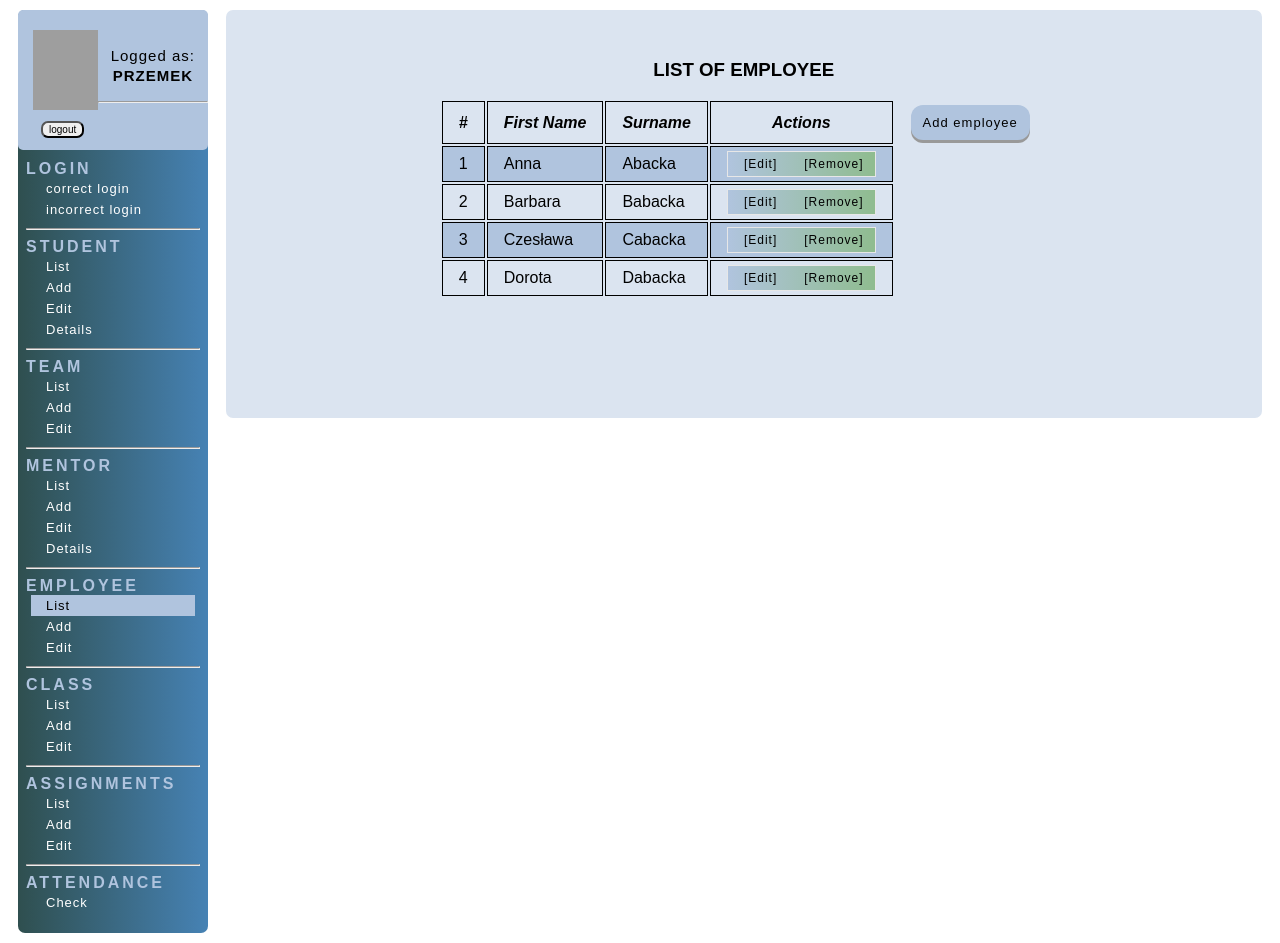
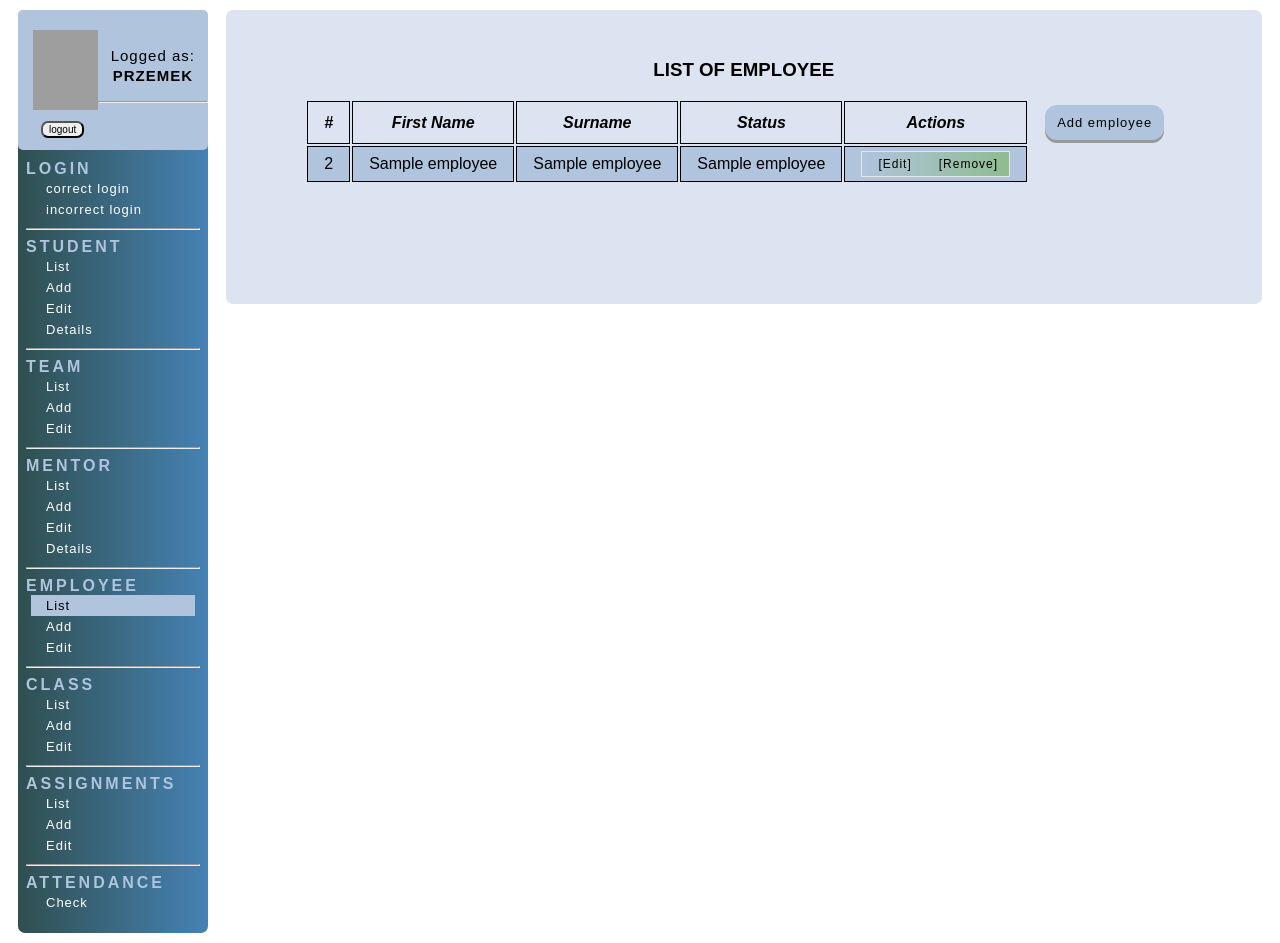
Before and after one commit to ztokarski/python-ccms-project, a Flask app: template templates/employee_list.html in a window 1280 px wide. Shown: the part 183-1126 px from the top of the page. Run offline with Flask 2, Linux system fonts and the light colour scheme; the template is opened without the code that fills it: most values are stand-ins (such as "Sample title", 1, 10 or a date in 2020); grey boxes are pictures that could not be loaded.

Commit message:
List of employees

```diff
--- a/templates/employee_list.html
+++ b/templates/employee_list.html
@@ -61,54 +61,28 @@
                         <th>#</th>
                         <th>First Name</th>
                         <th>Surname</th>
+                        <th>Status</th>
                         <th>Actions</th>
                         <th class="button_border"><button class="button" type="button"
                             onclick="location.href='employee_add.html'">Add employee</button></th>
                     </tr>
+                        {% block content %}
+                            {% for employee in employees %}
                                 <tr>
-                        <td>1</td>
-                        <td>Anna</td>
-                        <td>Abacka</td>
+                                <td>{{ employees.index(employee)+1 }}</td>
+                                <td>{{ employee[1] }}</td>
+                                <td>{{ employee[2] }}</td>
+                                <td>{{ employee[5] }}</td>
                                 <td>
                                     <ul>
                                         <li><a href="employee_edit.html">[Edit] </a></li>
-                                <li><a href="#">[Remove]</a></li>
+                                        <li><a href="#">[Remove]</a></li><br>
                                     </ul>
                                 </td>
                                 </tr>
-                    <tr>
-                        <td>2</td>
-                        <td>Barbara</td>
-                        <td>Babacka</td>
-                        <td>
-                            <ul>
-                                <li><a href="employee_edit.html">[Edit] </a></li>
-                                <li><a href="#">[Remove]</a></li>
-                            </ul>
-                        </td>
-                    </tr>
-                    <tr>
-                        <td>3</td>
-                        <td>Czesława</td>
-                        <td>Cabacka</td>
-                        <td>
-                            <ul>
-                                <li><a href="employee_edit.html">[Edit] </a></li>
-                                <li><a href="#">[Remove]</a></li>
-                            </ul>
-                        </td>
-                    </tr>
-                    <tr>
-                        <td>4</td>
-                        <td>Dorota</td>
-                        <td>Dabacka</td>
-                        <td>
-                            <ul>
-                                <li><a href="employee_edit.html">[Edit] </a></li>
-                                <li><a href="#">[Remove]</a></li>
-                            </ul>
-                        </td>
-                    </tr>
+                            {% endfor %}
+                        {% endblock %}
+
               </table></center>
             </div>
         </article>
```
Also changed, not shown: templates/main.html (+14 -0 lines), main.py (line endings or trailing spaces). Lines whose indentation alone changed are shown as unchanged.
